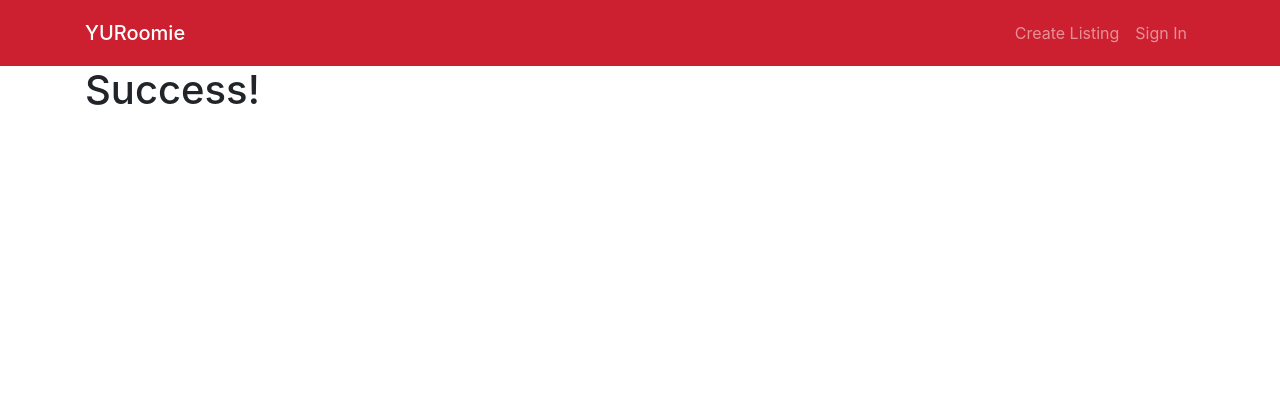
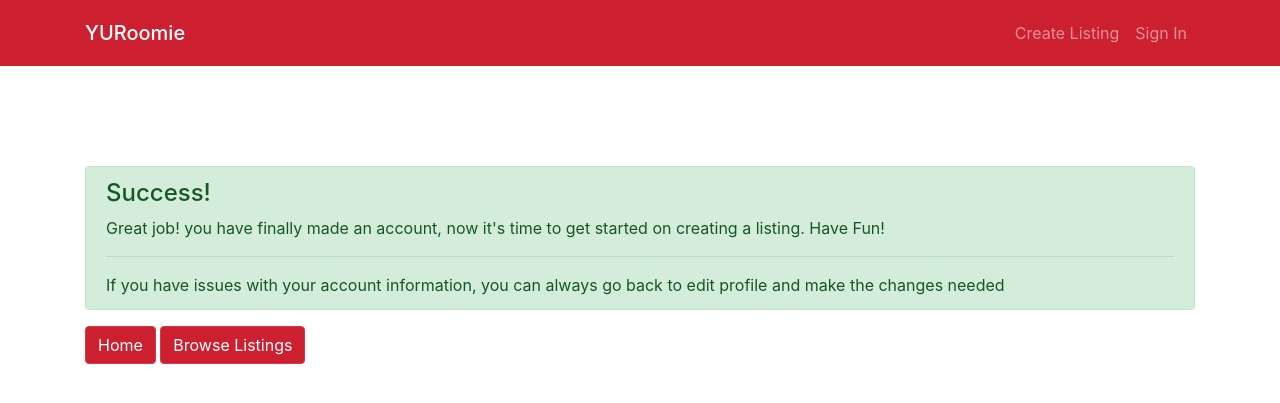
Before and after one commit to michaeldrrc/yuroomie, a Django app: template accounts/templates/accounts/signup_success.html in a window 1280 px wide. Shown: the top 403 px of the page. Run offline with Django 3.2, Linux system fonts and the light colour scheme; the template is opened without the code that fills it, so the values that code supplies are empty; some libraries are stand-ins or nearby versions.

Commit message:
added an alert message to success login screen

```diff
--- a/accounts/templates/accounts/signup_success.html
+++ b/accounts/templates/accounts/signup_success.html
@@ -1,5 +1,13 @@
 {% extends 'base.html' %}
 
 {% block body %}
-    <h1>Success!</h1>
+<div class="w-100" style="height:100px;"></div>
+<div class="alert alert-success" role="alert">
+  <h4 class="alert-heading">Success!</h4>
+  <p>Great job! you have finally made an account, now it's time to get started on creating a listing. Have Fun!</p>
+  <hr>
+  <p class="mb-0">If you have issues with your account information, you can always go back to edit profile and make the changes needed</p>
+</div>
+<a href="{% url 'index' %}"><button type="button" class="btn btn-danger">Home</button></a>
+<a href="{% url 'search' %}"><button type="button" class="btn btn-danger">Browse Listings</button></a>
 {% endblock %}
```
Also changed, not shown: db.sqlite3, media/16360b7822fe40952c9d9311399c7ed1.gif (added), media/giphy_1.gif (added), 2 other files.
